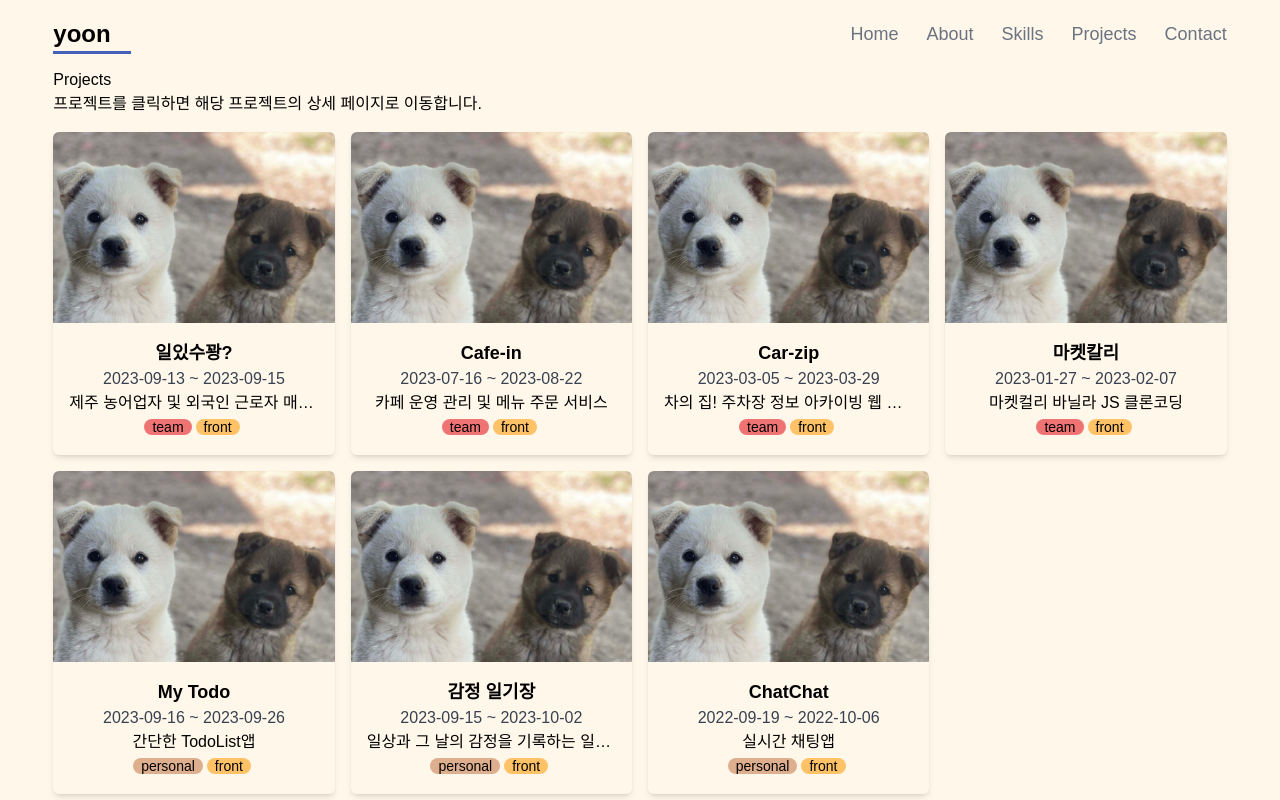
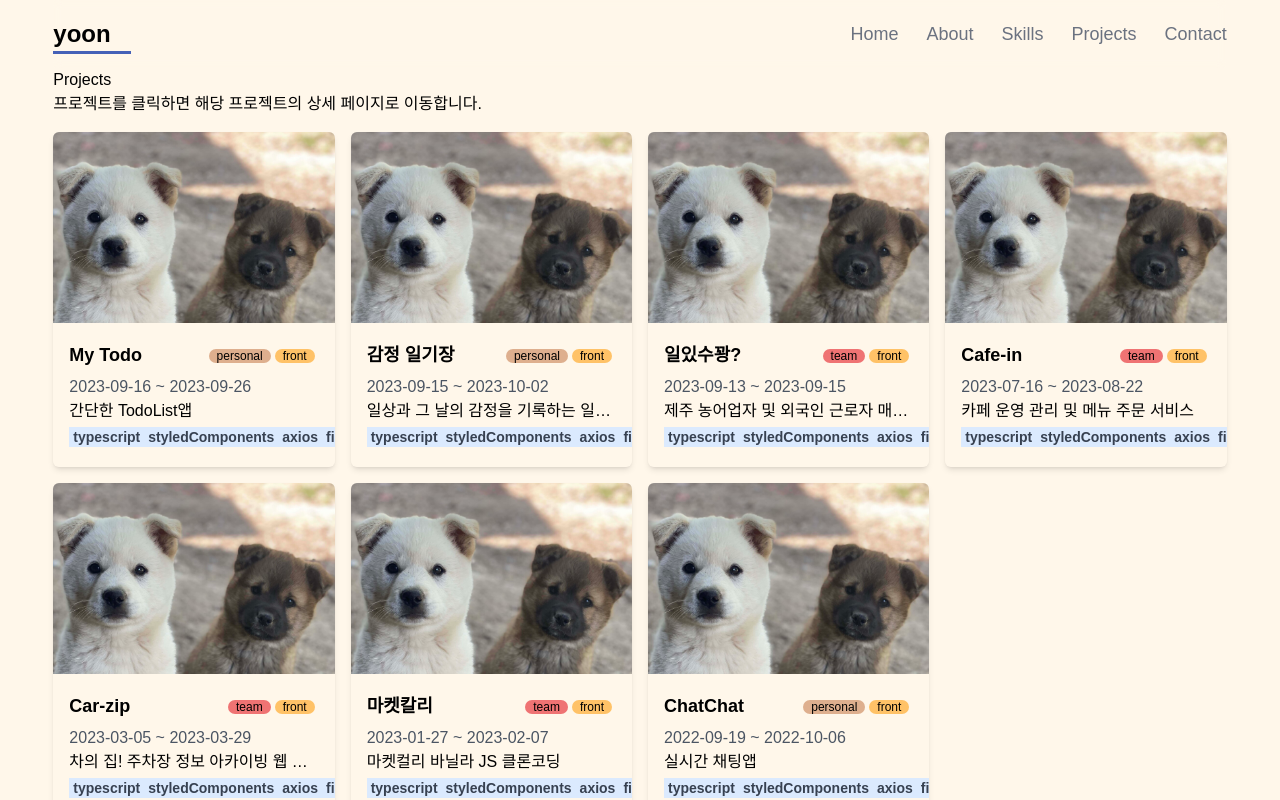
Before and after one commit to eeeyooon/portfolio, a Next.js app: page /projects in a window 1280 px wide. Built offline with nearby package versions, Linux system fonts and the light colour scheme; a web font is replaced by a local one.

Commit message:
style: projectData 수정 및 스타일 수정

```diff
--- a/data/projectData/projectData.ts
+++ b/data/projectData/projectData.ts
@@ -15,7 +15,7 @@ export const projects: Projects[] = [
     category: ["team", "front"],
     path: "jeju-brokerage",
     featured: true,
-    stacks: "react, javascript, vite, styledComponents, firebase",
+    stacks: ["typescript", "styledComponents", "axios", "firebase"],
     githubUrl: "https://github.com/goormthon/frontend",
     docsUrl: "",
     serviceUrl: "",
@@ -33,7 +33,7 @@ export const projects: Projects[] = [
     category: ["team", "front"],
     path: "cafe-in",
     featured: true,
-    stacks: "react, javascript, vite, styledComponents, firebase",
+    stacks: ["typescript", "styledComponents", "axios", "firebase"],
     githubUrl: "",
     docsUrl: "",
     serviceUrl: "",
@@ -49,7 +49,7 @@ export const projects: Projects[] = [
     category: ["team", "front"],
     path: "car-zip",
     featured: false,
-    stacks: "react, javascript, vite, styledComponents, firebase",
+    stacks: ["typescript", "styledComponents", "axios", "firebase"],
     githubUrl: "",
     docsUrl: "",
     serviceUrl: "",
@@ -64,7 +64,7 @@ export const projects: Projects[] = [
     category: ["team", "front"],
     path: "market-karly",
     featured: false,
-    stacks: "react, javascript, vite, styledComponents, firebase",
+    stacks: ["typescript", "styledComponents", "axios", "firebase"],
     githubUrl: "",
     docsUrl: "",
     serviceUrl: "",
@@ -80,7 +80,7 @@ export const projects: Projects[] = [
     category: ["personal", "front"],
     path: "my-todo",
     featured: false,
-    stacks: "react, javascript, vite, styledComponents, firebase",
+    stacks: ["typescript", "styledComponents", "axios", "firebase"],
     githubUrl: "",
     docsUrl: "",
     serviceUrl: "",
@@ -96,7 +96,7 @@ export const projects: Projects[] = [
     category: ["personal", "front"],
     path: "emotion-diary",
     featured: true,
-    stacks: "react, javascript, vite, styledComponents, firebase",
+    stacks: ["typescript", "styledComponents", "axios", "firebase"],
     githubUrl: "",
     docsUrl: "",
     serviceUrl: "",
@@ -112,7 +112,7 @@ export const projects: Projects[] = [
     category: ["personal", "front"],
     path: "chat-chat",
     featured: false,
-    stacks: "react, javascript, vite, styledComponents, firebase",
+    stacks: ["typescript", "styledComponents", "axios", "firebase"],
     githubUrl: "",
     docsUrl: "",
     serviceUrl: "",
--- a/src/components/Projects/ProjectBox.tsx
+++ b/src/components/Projects/ProjectBox.tsx
@@ -52,12 +52,16 @@ export default function ProjectBox({
               {keyword}
             </span>
           ))}
-          <p className="text-sm md:text-md text-gray-500">
+          <p className="text-sm md:text-md text-gray-500 my-1">
             {startDate.toString()} - {endDate.toString()}
           </p>
-          <span className="mr-2 text-sm font-semibold md:text-base text-blue_color">
-            {stacks}
-          </span>
+          <div className="text-xs font-semibold md:text-sm text-blue_color inline-block">
+            {stacks.map((stack) => (
+              <span key={stack} className="mr-2">
+                {stack}
+              </span>
+            ))}
+          </div>
         </div>
         <div className="mx-6">
           <p className="text-base md:text-lg">{description}</p>
--- a/src/components/Projects/ProjectCard.tsx
+++ b/src/components/Projects/ProjectCard.tsx
@@ -8,7 +8,7 @@ type Props = {
 };
 
 export default function ProjectCard({
-  project: { title, intro, startDate, endDate, category, path },
+  project: { title, intro, startDate, endDate, category, path, stacks },
 }: Props) {
   return (
     <Link href={`/projects/${path}`}>
@@ -20,17 +20,14 @@ export default function ProjectCard({
           width={300}
           height={200}
         />
-        <div className="flex flex-col items-center p-4">
+        <div className="flex flex-col items-start p-4">
+          <div className="flex flex-row justify-between w-full items-center mb-1">
             <h3 className="text-lg font-bold">{title}</h3>
-          <time className=" text-gray-700 ">
-            {startDate.toString()} ~ {endDate.toString()}
-          </time>
-          <p className="w-full truncate text-center">{intro}</p>
-          <div>
+            <div className="my-1 ">
               {category.map((tag) => (
                 <span
                   key={tag}
-                className={`text-sm rounded-lg px-2 mr-1  ${
+                  className={`text-xs rounded-lg px-2 mr-1  ${
                     tag === "team"
                       ? "bg-red_color"
                       : tag === "personal"
@@ -43,6 +40,18 @@ export default function ProjectCard({
               ))}
             </div>
           </div>
+          <time className=" text-gray-600 font-sm md:font-base">
+            {startDate.toString()} ~ {endDate.toString()}
+          </time>
+          <p className="w-full truncate">{intro}</p>
+          <div className="font-semibold text-xs md:text-sm text-gray-700 my-1 bg-blue-100 ">
+            {stacks.map((stack) => (
+              <span key={stack} className="mx-1">
+                {stack}
+              </span>
+            ))}
+          </div>
+        </div>
       </article>
     </Link>
   );
--- a/src/components/Projects/ProjectGrid.tsx
+++ b/src/components/Projects/ProjectGrid.tsx
@@ -6,9 +6,12 @@ type Props = {
 };
 
 export default function ProjectGrid({ projects }: Props) {
+  const sortedProjects = projects.sort((a, b) =>
+    a.startDate > b.startDate ? -1 : 1
+  );
   return (
     <ul className="grid gap-4 grid-cols-1 sm:grid-cols-2 md:grid-cols-3 lg:grid-cols-4 my-4">
-      {projects.map((project) => (
+      {sortedProjects.map((project) => (
         <li key={project.path}>
           <ProjectCard project={project} />
         </li>
--- a/src/types/projects.ts
+++ b/src/types/projects.ts
@@ -8,7 +8,7 @@ export type Projects = {
   category: string[];
   path: string;
   featured: boolean;
-  stacks: string;
+  stacks: string[];
   githubUrl: string;
   docsUrl: string;
   serviceUrl: string;
```
Lines whose indentation alone changed are shown as unchanged.
